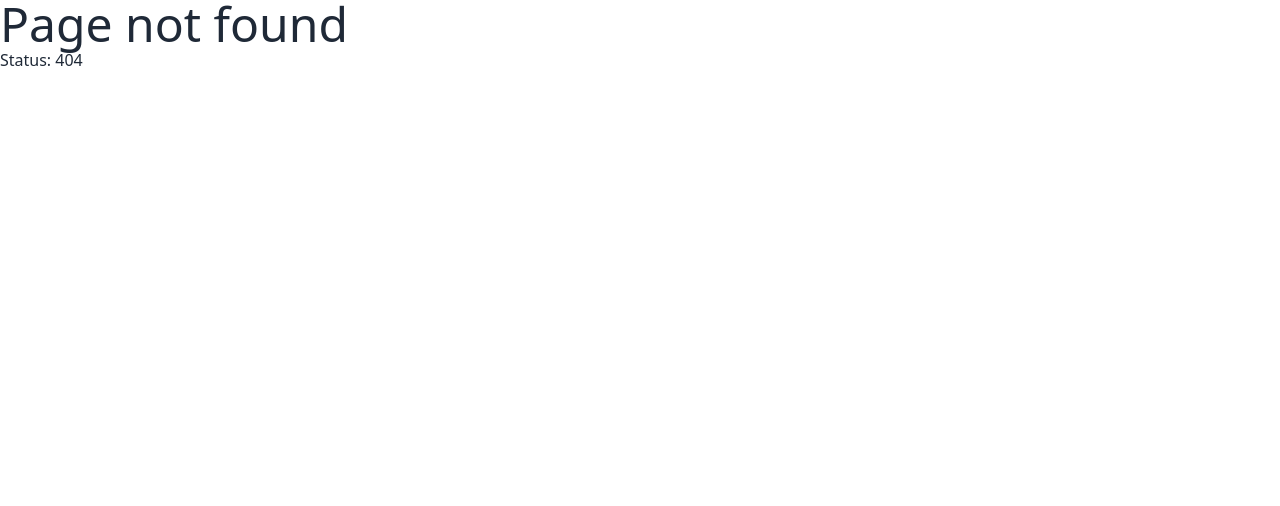
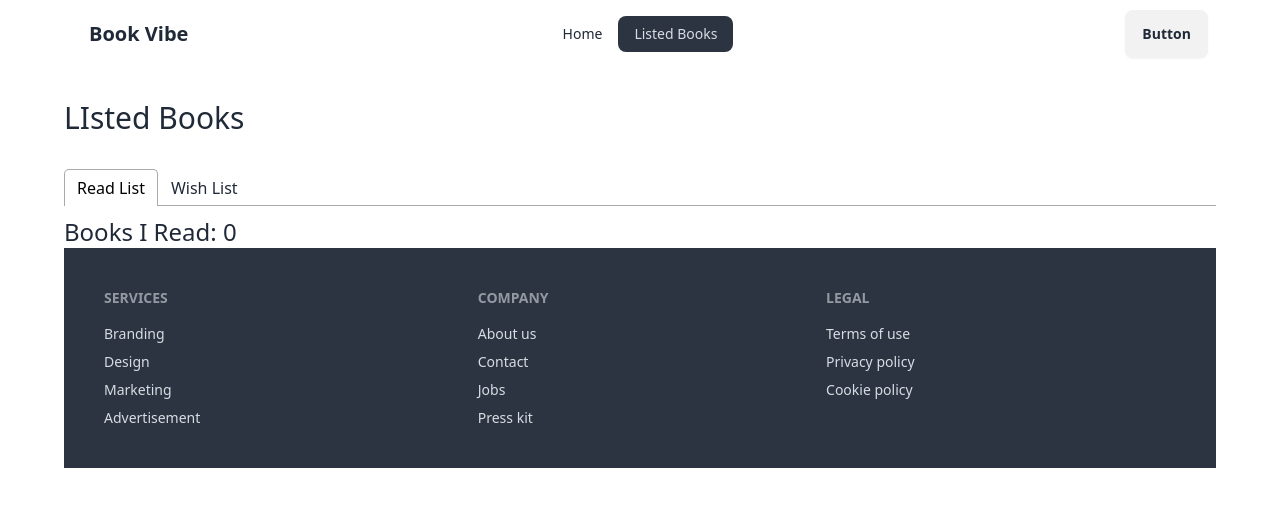
Before and after one commit to Jaman-M/book-vibe-react-app, a React (Vite) app: page /listedBooks in a window 1280 px wide. Before the commit this address had no page. Shown: the top 506 px of the page. Built offline with nearby package versions, Linux system fonts and the light colour scheme.

Commit message:
get Mark as Read and Display the books which have been read

```diff
--- a/package.json
+++ b/package.json
@@ -12,7 +12,8 @@
   "dependencies": {
     "react": "^18.3.1",
     "react-dom": "^18.3.1",
-    "react-router-dom": "^7.1.5"
+    "react-router-dom": "^7.1.5",
+    "react-tabs": "^6.1.0"
   },
   "devDependencies": {
     "@eslint/js": "^9.17.0",
--- /dev/null
+++ b/src/components/ListedBooks/ListedBooks.jsx
@@ -0,0 +1,48 @@
+import React, { useEffect, useState } from 'react';
+import { useLoaderData } from 'react-router-dom';
+// for react tabs
+import { Tab, Tabs, TabList, TabPanel } from 'react-tabs';
+import 'react-tabs/style/react-tabs.css';
+import { getStoredReadList } from '../../utility/addToDb';
+import Book from '../Book/Book';
+
+
+
+const ListedBooks = () => {
+    const [readList, setReadList] = useState([]);
+    const allBooks = useLoaderData();
+
+    useEffect(() => {
+        const storedReadList = getStoredReadList();
+        const storedReadListInt = storedReadList.map(id => parseInt(id));
+        // not the best way
+        console.log(storedReadList, storedReadListInt, allBooks);
+
+        const readBookList = allBooks.filter(book => storedReadListInt.includes(book.bookId));
+        setReadList(readBookList);
+    }, [])
+
+    return (
+        <div>
+            <h2 className='text-3xl my-8'>LIsted Books</h2>
+            <Tabs>
+                <TabList>
+                    <Tab>Read List</Tab>
+                    <Tab>Wish List</Tab>
+                </TabList>
+
+                <TabPanel>
+                    <h2 className='text-2xl'>Books I Read: {readList.length}</h2>
+                    {
+                        readList.map(book => <Book key={book.bookId} book={book}></Book>)
+                    }
+                </TabPanel>
+                <TabPanel>
+                    <h2 className='text-2xl'>My wish list</h2>
+                </TabPanel>
+            </Tabs>
+        </div>
+    );
+};
+
+export default ListedBooks;
--- a/src/components/NavBar/NavBar.jsx
+++ b/src/components/NavBar/NavBar.jsx
@@ -5,7 +5,7 @@
 
     const links = <>
         <li><NavLink to="/">Home</NavLink></li>
-        <li><a>Item 3</a></li>
+        <li><NavLink to="/listedBooks">Listed Books</NavLink></li>
     </>
 
     return (
--- a/src/main.jsx
+++ b/src/main.jsx
@@ -12,6 +12,7 @@
 import Home from './components/Home/Home';
 import Dashboadr from './components/Dashboard/Dashboadr';
 import BookDetail from './components/BookDetail/BookDetail';
+import ListedBooks from './components/ListedBooks/ListedBooks';
 
 const router = createBrowserRouter([
   {
@@ -28,6 +29,15 @@
         element: <Dashboadr></Dashboadr>
       },
       {
+        path: 'listedBooks',
+        element: <ListedBooks></ListedBooks>,
+        // worst way to load data. used for understand some logic only
+        loader: () => fetch('/booksData.json')
+      },
+      {
+
+      },
+      {
         path: 'books/:bookId',
         element: <BookDetail></BookDetail>,
         loader: () => fetch('/booksData.json')
--- a/src/utility/addToDb.js
+++ b/src/utility/addToDb.js
@@ -25,4 +25,4 @@
     }
 }
 
-export {addToStoredReadList}
+export {addToStoredReadList, getStoredReadList}
```
Also changed, not shown: 1 other file (tests, documents, lock files or other folders).
